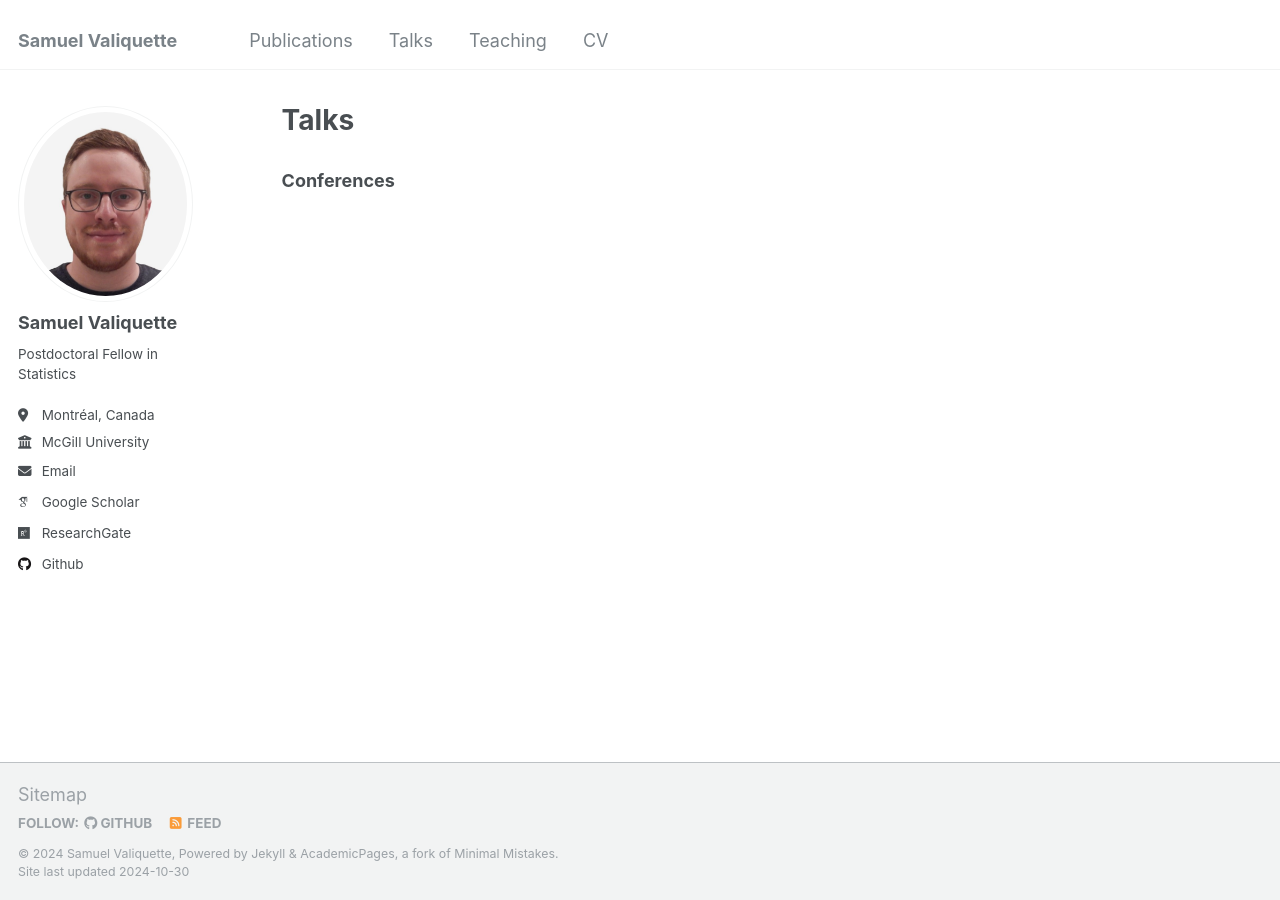
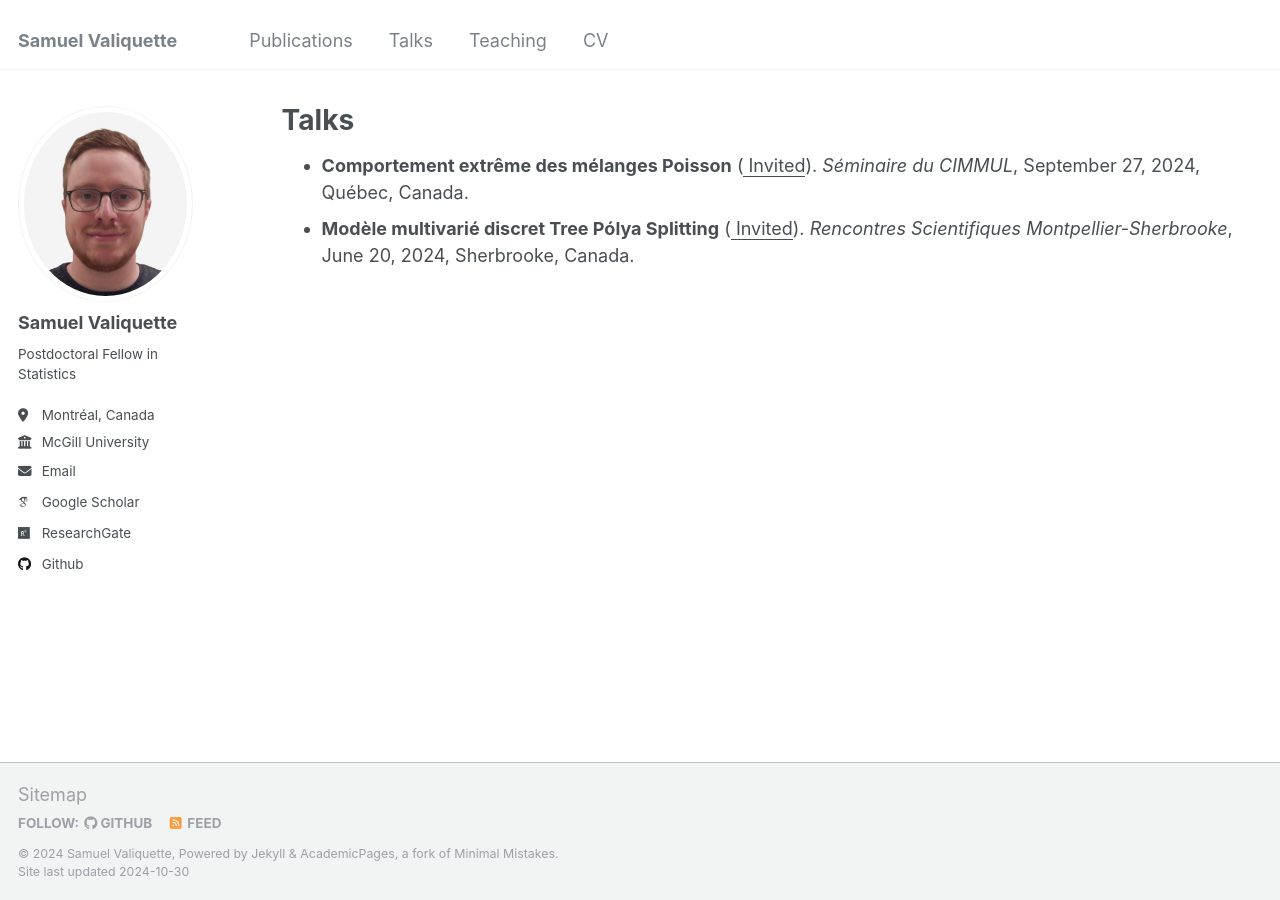
Before and after one commit to s-valiquette/s-valiquette.github.io, a Jekyll site: the page built from _pages/talks.md, in a window 1280 px wide. Built offline with Jekyll 4.4.1, drawn with Linux system fonts in a browser that asks for light colours; some web fonts are replaced.

Commit message:
Update talks.md

```diff
--- a/_pages/talks.md
+++ b/_pages/talks.md
@@ -5,4 +5,6 @@ permalink: /talks/
 author_profile: true
 ---
 
-### Conferences
+
+- **Comportement extrême des mélanges Poisson** (<ins> Invited</ins>). *Séminaire du CIMMUL*, September 27, 2024, Québec, Canada.
+- **Modèle multivarié discret Tree Pólya Splitting** (<ins> Invited</ins>). *Rencontres Scientifiques Montpellier-Sherbrooke*, June 20, 2024, Sherbrooke, Canada.
```
